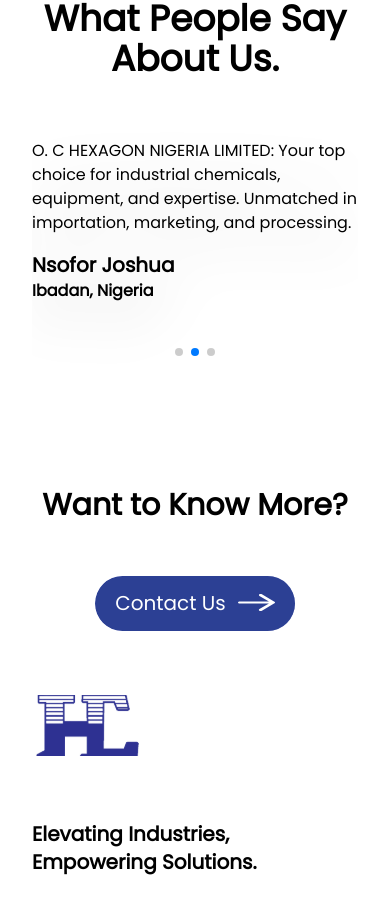
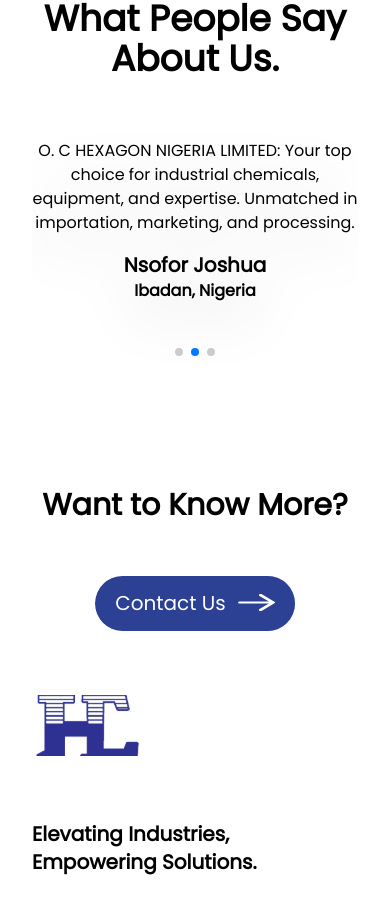
Before and after one commit to joshytheprogrammer/ochexagonv2, a Next.js app: page / in a window 390 px wide. Shown: the part 2134-3053 px from the top of the page. Built offline with nearby package versions, Linux system fonts and the light colour scheme.

Commit message:
Added a few things

```diff
--- a/components/Choose.jsx
+++ b/components/Choose.jsx
@@ -17,7 +17,7 @@
           </h2>
 
           <p className="font text-base lg:text-sm xl:text-lg text-center">
-            With decades of experience, our seasoned professionals provide unmatched chemical insights, delivering solutions that conquer diverse challenges.
+            Experienced professionals offer unparalleled, in-depth chemical insights, skillfully conquering various complex challenges.
           </p>
         </div>
 
--- a/components/Contact.jsx
+++ b/components/Contact.jsx
@@ -59,7 +59,7 @@
 
         <div className="flex flex-col mb-4">
           <label className="font font-bold text-xl mb-2">Message</label>
-          <textarea name="message" id="message" cols="30" rows="10" className="border-2 w-full h-[120px] p-3 rounded-xl font focus:outline-none focus:border-slate-300 focus:ring-1 focus:ring-slate-300"></textarea>
+          <textarea name="message" id="message" cols="30" rows="10" className="border-2 w-full h-[180px] p-3 rounded-xl font focus:outline-none focus:border-slate-300 focus:ring-1 focus:ring-slate-300"></textarea>
         </div>
 
         <input type="submit" className="block font text-xl w-full text-center p-3 background-primary cursor-pointer text-secondary rounded-xl"/>
--- a/components/Testimonials.jsx
+++ b/components/Testimonials.jsx
@@ -38,7 +38,7 @@
 
             {[testimonials.map((testimony) => (
               <SwiperSlide className='py-3 lg:p-8 '>
-                <div className='lg:p-8 lg:border-2 mb-8 lg:mb-4 drop-shadow-2xl rounded-2xl w-auto relative'>
+                <div className='lg:p-8 lg:border-2 mb-8 lg:mb-4 drop-shadow-2xl rounded-2xl w-auto relative text-center lg:text-left'>
                 <Image
                   src={testimony.src}
                   alt={testimony.id}
--- a/components/Who.jsx
+++ b/components/Who.jsx
@@ -1,9 +1,9 @@
 import Image from 'next/image'
-import chemicals from '@assets/chemicals.jpg'
+import chemicals from '@assets/chemicals.webp'
 
 const Who = () => {
   return (
-    <div className='lg:px-24 md:px-16 px-8 py-4 flex flex-col lg:flex-row justify-between items-center '>
+    <div className='lg:px-24 lg:pt-20 md:px-16  px-8 py-4 flex flex-col lg:flex-row justify-between items-center '>
         <div className='w-full lg:w-2/4 mb-8 lg:mb-0 mr-8'>
             <Image
             src={chemicals}
```
Also changed, not shown: assets/black gy.jpg (added), assets/chemicals.webp (added).
